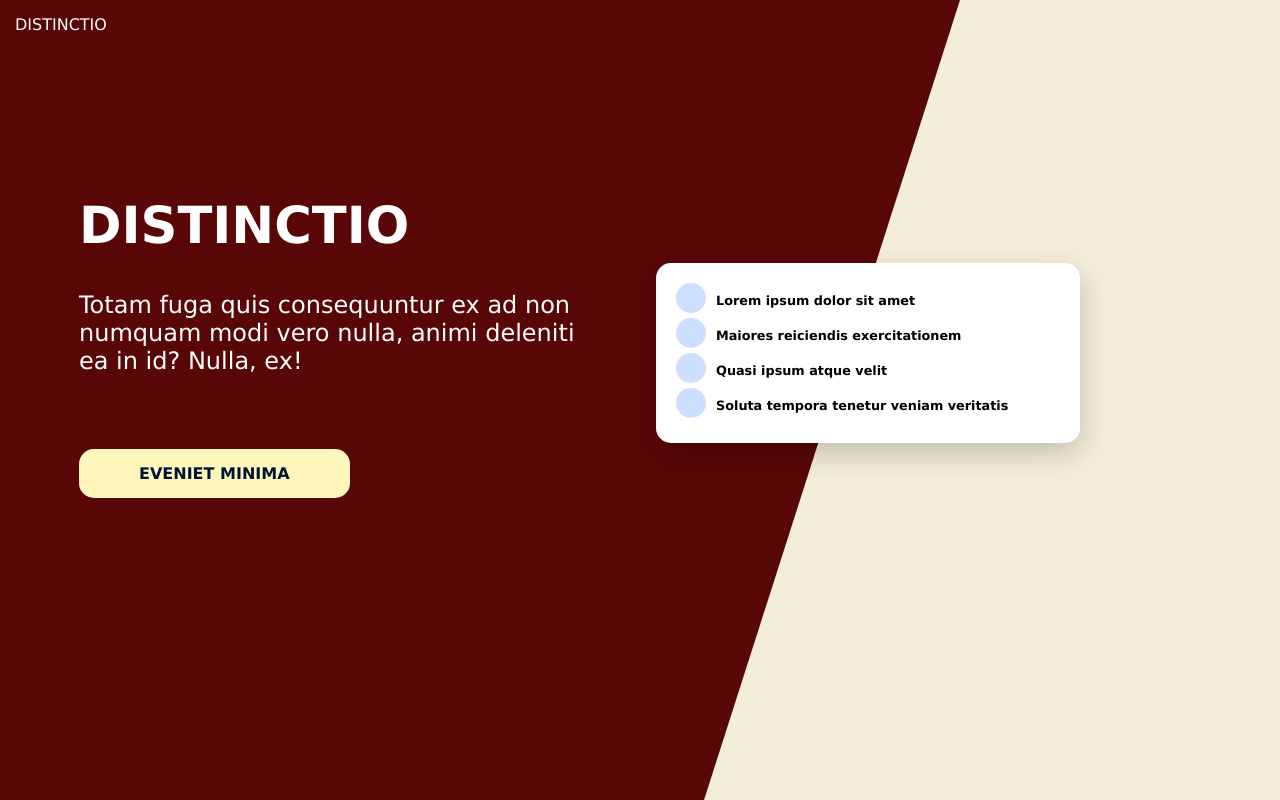
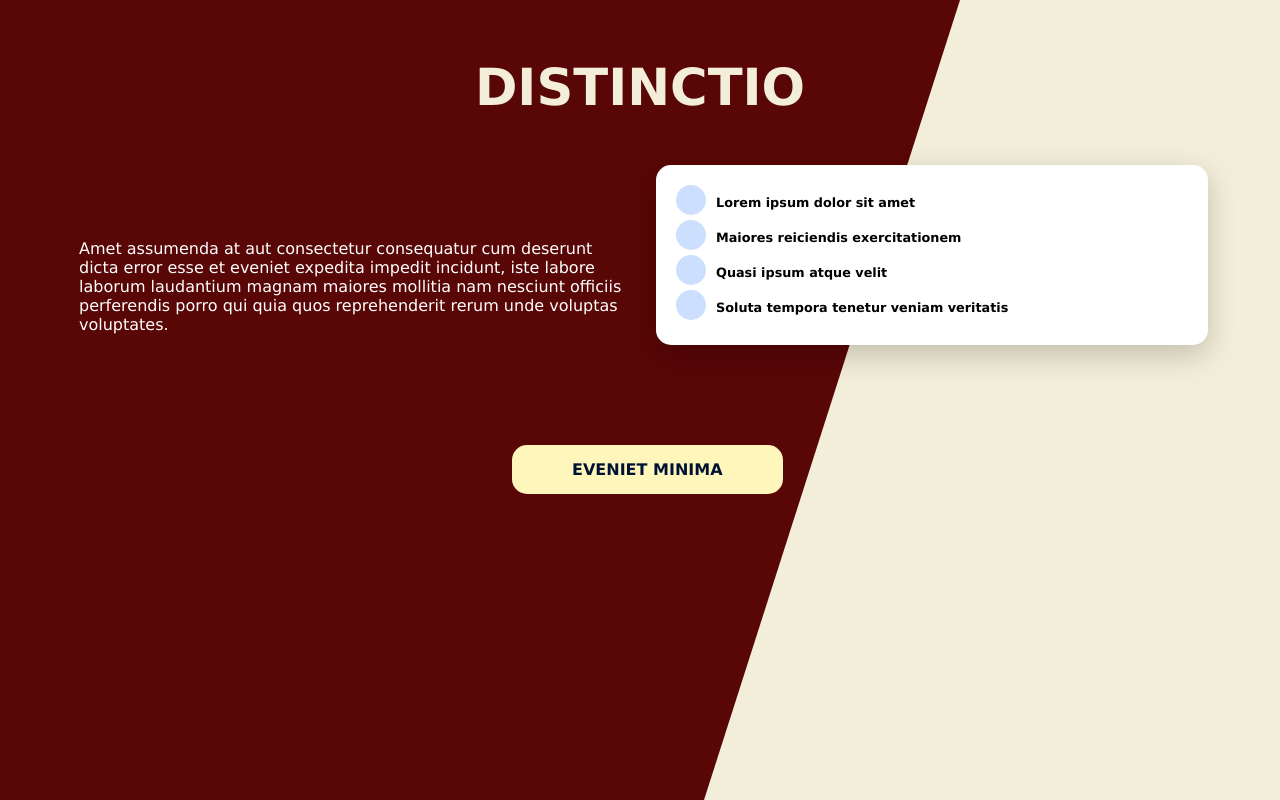
Before and after one commit to jadefr/distinctio, a Vue app: page / in a window 1280 px wide. Built offline with nearby package versions, Linux system fonts and the light colour scheme.

Commit message:
Rearrange mixins

```diff
--- a/src/App.vue
+++ b/src/App.vue
@@ -1,14 +1,19 @@
 <template>
   <div id="app">
+
     <!-- Background -->
     <div id="bg"></div>
 
-    <!-- Header -->
-    <header>
-      <a href="#">Distinctio</a>
-    </header>
+    <!-- Content -->
+    <div class="content">
 
-    <main>
+      <!-- Header esta causando margin-top -->
+      <header>
+        <h1>Distinctio</h1>
+      </header>
+
+      <main>
+      <!-- List card -->
       <section id="card">
         <ul>
           <li>
@@ -31,12 +36,14 @@
       </section>
 
       <section id="primary">
-        <h1>Distinctio</h1>
-        <p>Totam fuga quis consequuntur ex ad non numquam modi vero nulla, animi deleniti ea in id? Nulla, ex!</p>
+        <p>Amet assumenda at aut consectetur consequatur cum deserunt dicta error esse et eveniet expedita impedit incidunt, iste labore laborum laudantium magnam maiores mollitia nam nesciunt officiis perferendis porro qui quia quos reprehenderit rerum unde voluptas voluptates.</p>
+<!--        <p>Totam fuga quis consequuntur ex ad non numquam modi vero nulla, animi deleniti ea in id? Nulla, ex!</p>-->
+      </section>
+      </main>
 
-        <a href="#" class="btn">Eveniet minima</a>
-      </section>
-    </main>
+      <a href="#" class="btn">Eveniet minima</a>
+
+    </div>
 
   </div>
 </template>
--- a/src/assets/sass/base/_variables.sass
+++ /dev/null
@@ -1,8 +0,0 @@
-$padding: 15px
-$borders: 15px
-
-$colors: (primary: #005DFF, primary-light: lighten(#005DFF, 40%), primary-dark: darken(#005DFF, 40%), btn-color: #FFF6BB, brown: #590606, brown-contrast: #F3EED9)
-
-$desktop: 840px
-
-//$hover: (box-shadow: 0 1rem 2rem rgba(0, 0, 0, 0.21), background: #eeeeee)
--- /dev/null
+++ b/src/assets/sass/base/_variables.scss
@@ -0,0 +1,17 @@
+$padding: 15px;
+$borders: 15px;
+
+$colors: (
+        primary: #005DFF,
+        primary-light: lighten(#005DFF, 40%),
+        primary-dark: darken(#005DFF, 40%),
+        btn-color: #FFF6BB,
+        brown: #590606,
+        brown-contrast: #F3EED9,
+        brown-light: lighten(#590606, 40%),
+        brown-dark: darken(#590606, 40%),
+);
+
+$desktop: 840px;
+
+//$hover: (box-shadow: 0 1rem 2rem rgba(0, 0, 0, 0.21), background: #eeeeee)
--- a/src/assets/sass/components/_app.sass
+++ /dev/null
@@ -1,117 +0,0 @@
-body, html
-  height: 100%
-
-body
-  font-family: Verdana, Geneva, Tahoma, sans-serif
-  margin: 0
-  background: color(brown-contrast)
-
-  #bg
-    clip-path: polygon(100% 0, 100% 82%, 45% 100%, 0 100%, 0 0)
-    background-color: color(brown)
-    width: 100%
-    height: 100%
-    position: absolute
-    z-index: -1
-
-    @include desktop
-      clip-path: polygon(0 0, 75% 0, 55% 100%, 0% 100%)
-
-  header a
-    color: #fff
-    text-decoration: none
-    padding: $padding
-    display: block
-    text-transform: uppercase
-
-
-main
-
-  @include desktop
-    display: grid
-    grid-template-columns: 50% auto
-    grid-template-areas:  "primary card"
-
-  section#card
-    background: #fff
-    padding: 20px
-    margin: 1em auto
-    border-radius: $borders
-    box-shadow: 0 10px 30px rgba(0,0,0,.2)
-    width: 80%
-
-    @include desktop
-      grid-area: card
-      height: fit-content
-      align-self: center
-      margin: 1em
-      width: 60%
-      //margin-top: 150px
-      margin-top: 25%
-
-    ul
-      list-style-type: none
-      margin: 0
-      padding: 0
-
-      li
-        margin-bottom: 10px
-        font-size: 0.8em
-
-        span
-          position: absolute
-          width: 30px
-          height: 30px
-          background-color: color(primary-light)
-          border-radius: 50%
-          margin-right: 10px
-
-        strong
-          display: inline-block
-          margin-left: max(40px)
-          margin-top: 10px
-
-  section#primary
-    color: #fff
-    padding: $padding
-    text-align: center
-
-    @include desktop
-      grid-area: primary
-      text-align: left
-      margin-top: 20%
-      margin-right: 3em
-      margin-left: 4em
-      margin-bottom: 0
-
-    h1
-      font-size: 2.2em
-      margin-top: 10px
-      text-transform: uppercase
-
-      @include desktop
-        width: 30%
-        font-size: 3.2em
-        line-height: .9em
-
-    p
-      font-size: 1.5em
-
-    a
-      color: color(primary-dark)
-      border-radius: $borders
-      text-decoration: none
-      text-transform: uppercase
-      font-weight: bold
-      background-color: color(btn-color)
-      display: block
-      text-align: center
-      margin: 50px auto 0 auto
-      padding: $padding
-
-      @include desktop
-        display: inline-block
-        padding: $padding $padding * 4
-        &:hover
-          box-shadow: 0 1rem 2rem rgba(0, 0, 0, 0.21)
-          background: color(brown-contrast)
--- /dev/null
+++ b/src/assets/sass/components/_app.scss
@@ -0,0 +1,143 @@
+body, html {
+  height: 100%;
+}
+
+body {
+  font-family: Verdana, Geneva, Tahoma, sans-serif;
+  margin: 0;
+  background-color: color(brown-contrast);
+
+  #bg {
+    clip-path: polygon(0 0, 75% 0, 55% 100%, 0% 100%);
+    background-color: color(brown);
+    width: 100%;
+    height: 100%;
+    position: absolute;
+    z-index: -1;
+
+    @include mobile {
+      clip-path: polygon(100% 0, 100% 82%, 45% 100%, 0 100%, 0 0);
+      //clip-path: polygon(0 0, 75% 0, 55% 100%, 0% 100%);
+    }
+  }
+
+  .content {
+
+    header {
+      display: block;
+      text-align: center;
+      padding-top: 4em;
+
+      h1 {
+        margin-top: 0px;
+        text-transform: uppercase;
+        color: color(brown-contrast);
+        font-size: 3.2em;
+        line-height: .9em;
+
+        @include mobile {
+          font-size: 2.2em;
+          padding-top: 0;
+        }
+      }
+    }
+
+    main {
+      display: grid;
+      grid-template-columns: 1fr 1fr;
+      grid-template-areas: "primary card";
+
+      @include mobile {
+        grid-template-columns: 1fr;
+        grid-template-areas:
+                "card"
+                "primary"
+      }
+
+      section#card {
+        grid-area: card;
+        height: fit-content;
+        align-self: center;
+        margin: 1em;
+        background: #fff;
+        padding: 20px;
+        border-radius: $borders;
+        box-shadow: 0 10px 30px rgba(0, 0, 0, .2);
+        width: 80%;
+
+        @include mobile {
+          margin: 1em auto;
+        }
+
+        ul {
+          list-style-type: none;
+          margin: 0;
+          padding: 0;
+
+          li {
+            margin-bottom: 10px;
+            font-size: 0.8em;
+
+            span {
+              position: absolute;
+              width: 30px;
+              height: 30px;
+              background-color: color(primary-light);
+              border-radius: 50%;
+              margin-right: 10px;
+            }
+
+            strong {
+              display: inline-block;
+              margin-left: max(40px);
+              margin-top: 10px;
+            }
+          }
+        }
+      }
+
+      section#primary {
+        grid-area: primary;
+        color: #fff;
+        padding: $padding;
+        margin: 4em 0 0 4em;
+        text-align: left;
+
+        p {
+          font-size: 1em;
+        }
+
+        @include mobile {
+          text-align: center;
+          margin: 0;
+          padding: 0;
+        }
+
+
+      }
+    }
+
+
+    .btn {
+      color: color(primary-dark);
+      border-radius: $borders;
+      text-decoration: none;
+      text-transform: uppercase;
+      font-weight: bold;
+      background-color: color(btn-color);
+      text-align: center;
+      display: inline-block;
+      padding: $padding $padding * 4;
+      //margin: 50px auto 0 auto;
+      margin-top: 5em;
+      margin-left: 40%;
+
+
+      @include mobile {
+        display: block;
+        padding: $padding;
+        margin: 0 2em;
+      }
+    }
+  }
+}
--- a/src/assets/sass/libraries/_mixins.scss
+++ b/src/assets/sass/libraries/_mixins.scss
@@ -3,3 +3,9 @@
     @content;
   }
 }
+
+@mixin mobile {
+  @media (max-width: #{$desktop}) {
+    @content;
+  }
+}
```
